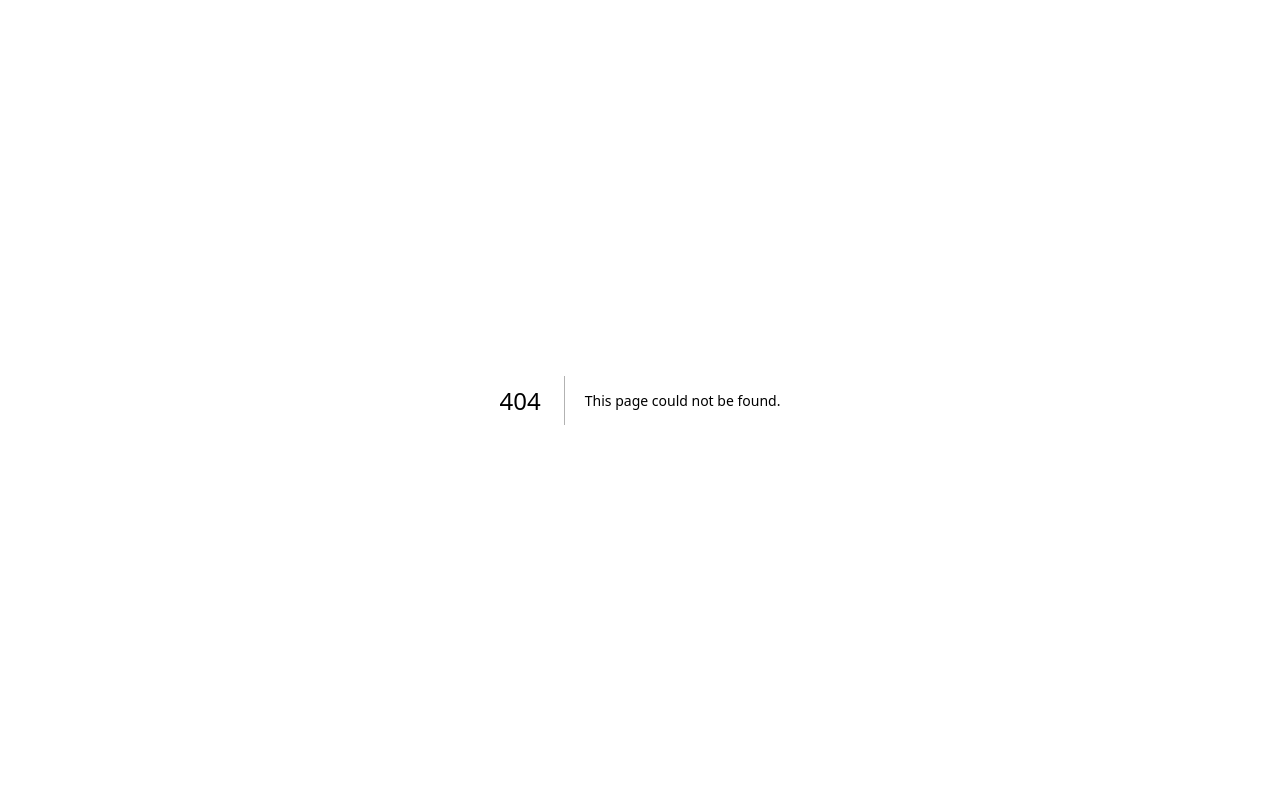
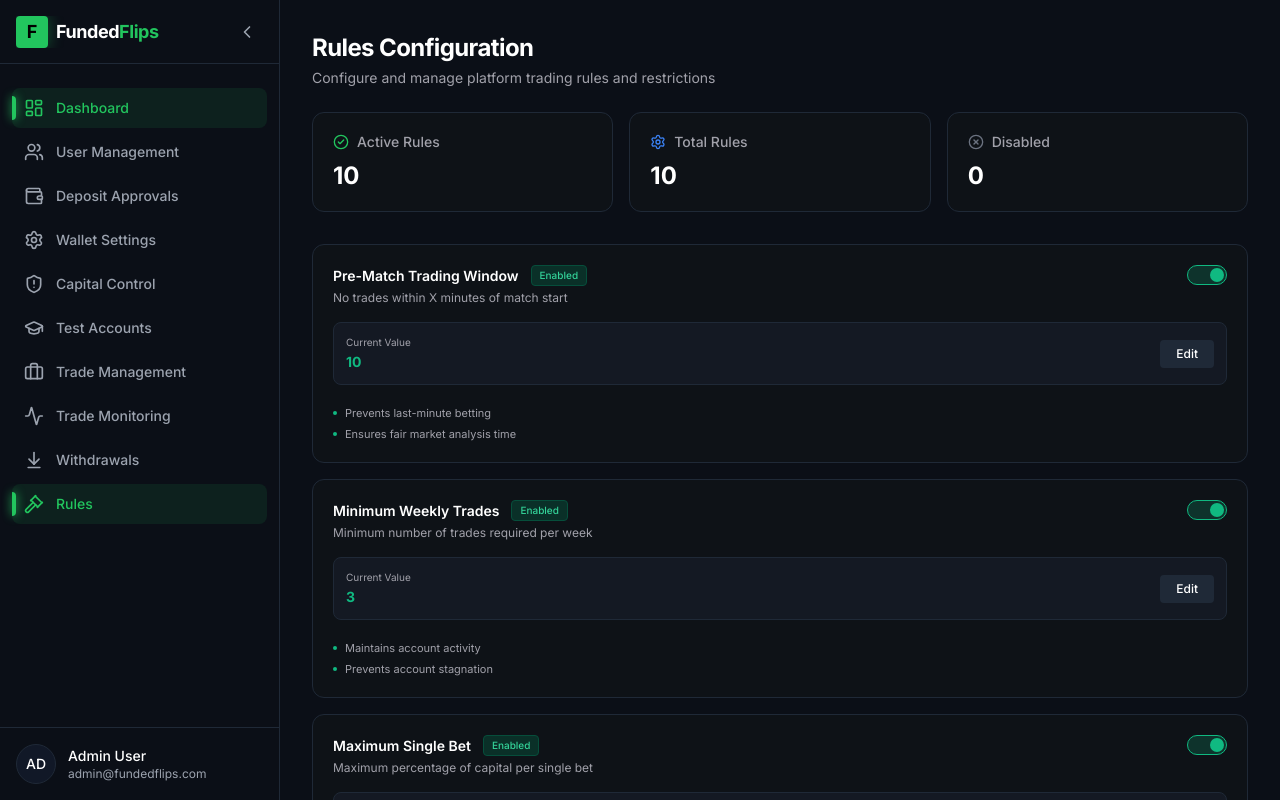
Before and after one commit to mycle-ahir/poly, a Next.js app: page /dashboard/rules in a window 1280 px wide. Before the commit this address had no page. Shown: the top 800 px of the page. Built offline with nearby package versions, Linux system fonts and the light colour scheme.

Commit message:
dasHBoard_rules

```diff
--- /dev/null
+++ b/app/dashboard/rules/page.tsx
@@ -0,0 +1,239 @@
+"use client";
+
+import { useState } from "react";
+import { CheckCircle2, Settings, XCircle, Info } from "lucide-react";
+
+export default function RulesConfigurationPage() {
+  // Using state to make toggles interactive
+  const [rules, setRules] = useState([
+    {
+      id: "prematch",
+      title: "Pre-Match Trading Window",
+      enabled: true,
+      desc: "No trades within X minutes of match start",
+      currentValue: "10",
+      bullets: ["Prevents last-minute betting", "Ensures fair market analysis time"]
+    },
+    {
+      id: "minweekly",
+      title: "Minimum Weekly Trades",
+      enabled: true,
+      desc: "Minimum number of trades required per week",
+      currentValue: "3",
+      bullets: ["Maintains account activity", "Prevents account stagnation"]
+    },
+    {
+      id: "maxbet",
+      title: "Maximum Single Bet",
+      enabled: true,
+      desc: "Maximum percentage of capital per single bet",
+      currentValue: "20",
+      bullets: ["Protects capital from single large losses", "Enforces risk management"]
+    },
+    {
+      id: "minodds",
+      title: "Minimum Odds",
+      enabled: true,
+      desc: "Minimum allowed odds for any bet",
+      currentValue: "1.5",
+    },
+    {
+      id: "maxodds",
+      title: "Maximum Odds",
+      enabled: true,
+      desc: "Maximum allowed odds for any bet",
+      currentValue: "5",
+    },
+    {
+      id: "hedging",
+      title: "Hedging Protection",
+      enabled: true,
+      desc: "Prevents multiple bets on same trade",
+      currentValue: "Enabled",
+    },
+    {
+      id: "marketrest",
+      title: "Market Type Restriction",
+      enabled: true,
+      desc: "Only match winner markets allowed",
+      currentValue: "Match Winner Only",
+    },
+    {
+      id: "inactivity",
+      title: "Inactivity Suspension",
+      enabled: true,
+      desc: "Suspend account after X days of inactivity",
+      currentValue: "7",
+    },
+    {
+      id: "minwdprofit",
+      title: "Minimum Withdrawal Profit",
+      enabled: true,
+      desc: "Minimum profit percentage for bi-weekly withdrawal",
+      currentValue: "20",
+      bullets: ["Ensures profitable trading before withdrawal", "Bi-weekly withdrawal eligibility"]
+    },
+    {
+      id: "drawdownreset",
+      title: "Daily Drawdown Reset",
+      enabled: true,
+      desc: "Reset time for daily drawdown (GMT)",
+      currentValue: "00:00",
+    }
+  ]);
+
+  const toggleRule = (index: number) => {
+    const newRules = [...rules];
+    newRules[index].enabled = !newRules[index].enabled;
+    setRules(newRules);
+  };
+
+  const activeCount = rules.filter(r => r.enabled).length;
+  const disabledCount = rules.length - activeCount;
+
+  return (
+    <div className="space-y-6 max-w-[1000px] pb-10">
+      <div>
+        <h1 className="text-2xl font-bold tracking-tight text-white">Rules Configuration</h1>
+        <p className="text-[#a1a1aa] mt-1 text-sm">Configure and manage platform trading rules and restrictions</p>
+      </div>
+
+      {/* Top Stats */}
+      <div className="grid grid-cols-1 md:grid-cols-3 gap-4">
+        <div className="p-5 rounded-xl bg-[#0e1217] border border-[#1f2937] flex flex-col justify-center h-[100px]">
+          <div className="flex items-center gap-2 mb-2">
+            <CheckCircle2 className="text-[#22c55e]" size={16} />
+            <span className="text-[#a1a1aa] text-sm font-medium">Active Rules</span>
+          </div>
+          <div className="text-2xl font-bold text-white">{activeCount}</div>
+        </div>
+        <div className="p-5 rounded-xl bg-[#0e1217] border border-[#1f2937] flex flex-col justify-center h-[100px]">
+          <div className="flex items-center gap-2 mb-2">
+            <Settings className="text-[#3b82f6]" size={16} />
+            <span className="text-[#a1a1aa] text-sm font-medium">Total Rules</span>
+          </div>
+          <div className="text-2xl font-bold text-white">{rules.length}</div>
+        </div>
+        <div className="p-5 rounded-xl bg-[#0e1217] border border-[#1f2937] flex flex-col justify-center h-[100px]">
+          <div className="flex items-center gap-2 mb-2">
+            <XCircle className="text-[#6b7280]" size={16} />
+            <span className="text-[#a1a1aa] text-sm font-medium">Disabled</span>
+          </div>
+          <div className="text-2xl font-bold text-white">{disabledCount}</div>
+        </div>
+      </div>
+
+      {/* Rule Cards List */}
+      <div className="space-y-4 pt-2">
+        {rules.map((rule, idx) => (
+          <div key={rule.id} className="p-5 rounded-xl bg-[#0e1217] border border-[#1f2937] flex flex-col gap-4 transition-opacity" style={{ opacity: rule.enabled ? 1 : 0.6 }}>
+            <div className="flex justify-between items-start">
+              <div>
+                <div className="flex items-center gap-3 mb-1">
+                  <h3 className="text-sm font-semibold text-white">{rule.title}</h3>
+                  <span className={`px-2 py-0.5 rounded text-[10px] font-medium ${
+                    rule.enabled
+                      ? "bg-[#064e3b]/50 text-[#34d399] border border-[#064e3b]"
+                      : "bg-[#374151]/50 text-[#9ca3af] border border-[#374151]"
+                  }`}>
+                    {rule.enabled ? "Enabled" : "Disabled"}
+                  </span>
+                </div>
+                <p className="text-xs text-[#a1a1aa]">{rule.desc}</p>
+              </div>
+
+              {/* Custom Toggle Switch */}
+              <button
+                onClick={() => toggleRule(idx)}
+                className={`w-10 h-5 rounded-full p-0.5 transition-colors flex ${
+                  rule.enabled ? "bg-[#10b981]/20 border border-[#10b981] justify-end" : "bg-[#1f2937] border border-[#374151] justify-start"
+                }`}
+              >
+                <div className={`w-3.5 h-3.5 rounded-full transition-transform ${
+                  rule.enabled ? "bg-[#10b981]" : "bg-[#6b7280]"
+                }`} />
+              </button>
+            </div>
+
+            {/* Current Value Block */}
+            <div className="flex items-center justify-between bg-[#141923] border border-[#1f2937] rounded-lg p-3">
+              <div>
+                <p className="text-[10px] text-[#a1a1aa] mb-0.5">Current Value</p>
+                <p className="text-sm font-bold text-[#10b981]">{rule.currentValue}</p>
+              </div>
+              <button className="bg-[#1f2937] hover:bg-[#374151] text-xs text-white px-4 py-1.5 rounded transition-colors font-medium">
+                Edit
+              </button>
+            </div>
+
+            {/* Bullet Points (if any) */}
+            {rule.bullets && rule.bullets.length > 0 && (
+              <ul className="space-y-1 mt-1">
+                {rule.bullets.map((bullet, i) => (
+                  <li key={i} className="flex items-center gap-2 text-[11px] text-[#a1a1aa]">
+                    <div className="w-1 h-1 rounded-full bg-[#10b981]" />
+                    {bullet}
+                  </li>
+                ))}
+              </ul>
+            )}
+          </div>
+        ))}
+      </div>
+
+      {/* Rule Categories */}
+      <div className="p-6 rounded-xl bg-[#0e1217] border border-[#1f2937] mt-6">
+        <h3 className="text-sm font-semibold text-white mb-5">Rule Categories</h3>
+        <div className="grid grid-cols-1 md:grid-cols-3 gap-6">
+          <div>
+            <h4 className="text-xs font-semibold text-white flex items-center gap-2 mb-3">
+              <div className="w-2 h-2 rounded-full bg-[#3b82f6]" /> Trading Rules
+            </h4>
+            <ul className="space-y-2">
+              {["Pre-match trading window", "Minimum weekly trades", "Maximum single bet", "Odds restrictions"].map((item, i) => (
+                <li key={i} className="flex items-center gap-2 text-xs text-[#a1a1aa]">
+                  <div className="w-1 h-1 rounded-full bg-[#374151]" /> {item}
+                </li>
+              ))}
+            </ul>
+          </div>
+          <div>
+            <h4 className="text-xs font-semibold text-white flex items-center gap-2 mb-3">
+              <div className="w-2 h-2 rounded-full bg-[#10b981]" /> Protection Rules
+            </h4>
+            <ul className="space-y-2">
+              {["Hedging protection", "Market type restriction", "Drawdown limits", "Daily reset timing"].map((item, i) => (
+                <li key={i} className="flex items-center gap-2 text-xs text-[#a1a1aa]">
+                  <div className="w-1 h-1 rounded-full bg-[#374151]" /> {item}
+                </li>
+              ))}
+            </ul>
+          </div>
+          <div>
+            <h4 className="text-xs font-semibold text-white flex items-center gap-2 mb-3">
+              <div className="w-2 h-2 rounded-full bg-[#14b8a6]" /> Account Rules
+            </h4>
+            <ul className="space-y-2">
+              {["Inactivity suspension", "Withdrawal requirements", "Test account criteria", "Capital restrictions"].map((item, i) => (
+                <li key={i} className="flex items-center gap-2 text-xs text-[#a1a1aa]">
+                  <div className="w-1 h-1 rounded-full bg-[#374151]" /> {item}
+                </li>
+              ))}
+            </ul>
+          </div>
+        </div>
+      </div>
+
+      {/* Important Notice */}
+      <div className="bg-[#064e3b]/30 border border-[#064e3b] rounded-xl p-5 flex items-start gap-3 mt-4">
+        <Info className="text-[#10b981] shrink-0 mt-0.5" size={18} />
+        <div>
+          <h4 className="text-sm font-semibold text-[#10b981] mb-1">Important Notice</h4>
+          <p className="text-xs text-[#10b981]/80 leading-relaxed">
+            Rule changes take effect immediately for all users. Ensure you understand the implications before modifying any rules. Disabled rules will not be enforced but will remain visible to admins.
+          </p>
+        </div>
+      </div>
+    </div>
+  );
+}
```
